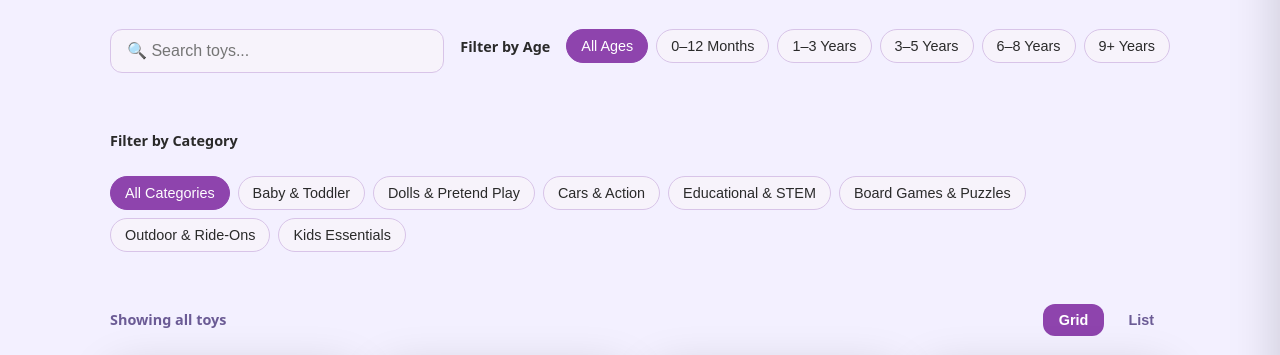
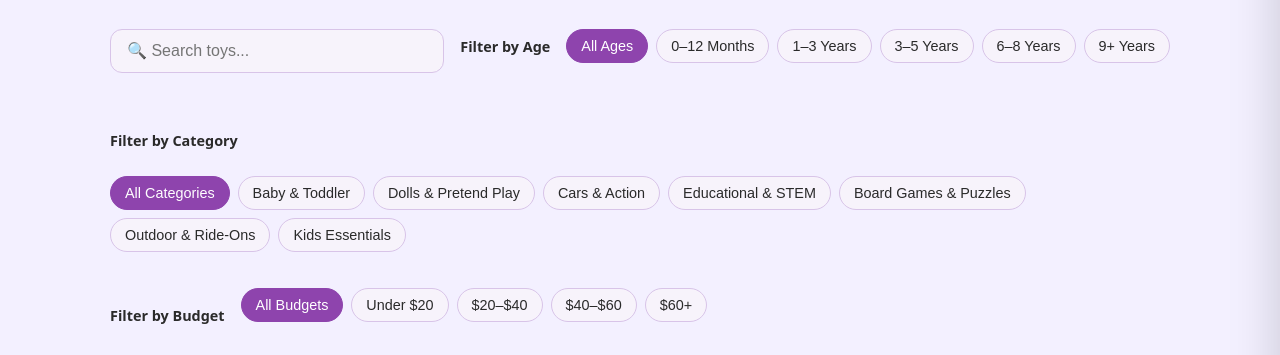
Before and after one commit to FaruChkovski/0x-Vaults, a plain HTML site: page 02_PROJECTS/elonas-toys-website/catalog.html in a window 1280 px wide. Shown: the part 157-512 px from the top of the page. Drawn offline with Linux system fonts and the light colour scheme.

Commit message:
feat: add budget filter to catalog (Under 0, 0-0, 0-0, 0+)

```diff
--- a/02_PROJECTS/elonas-toys-website/app.js
+++ b/02_PROJECTS/elonas-toys-website/app.js
@@ -28,8 +28,15 @@ let state = {
   filters: {
     age: 'all',
     category: 'all',
-    keyword: ''
+    keyword: '',
+    budget: 'all'
   },
+  budgetRanges: [
+    { label: 'Under $20', min: null, max: 20 },
+    { label: '$20–$40', min: 20, max: 40 },
+    { label: '$40–$60', min: 40, max: 60 },
+    { label: '$60+', min: 60, max: null }
+  ],
   viewMode: 'grid', // 'grid' or 'list',
   whatsapp: '+96178702712',
   store: null
@@ -191,7 +198,7 @@ function applyLang() {
       'section.socials': 'تابعونا', 'section.feedback': 'آراء العملاء',
       'section.location': 'قم بزيارتنا', 'footer.rights': '© 2026 ألعابilonا — خلدة، لبنان',
       'cart.title': 'عربة التسوق', 'cart.empty': 'عربتك في انتظارك 🧸', 'cart.checkout': 'الدفع عبر واتساب',
-      'filter.age': 'تصفية حسب العمر', 'filter.category': 'تصفية حسب القسم',
+      'filter.age': 'تصفية حسب العمر', 'filter.category': 'تصفية حسب القسم', 'filter.budget': 'تصفية حسب الميزانية',
       'view.grid': 'عرض شبكي', 'view.list': 'عرض قائمة',
       'copy.success': 'تم نسخ الرقم!', 'toast.added': 'أضيف إلى السلة 🧸'
     }
@@ -231,6 +238,28 @@ function renderFilters() {
     btn.textContent = cat;
     catContainer.appendChild(btn);
   });
+  // Budget chips
+  const budgetContainer = document.getElementById('budgetFilterContainer');
+  if (budgetContainer) {
+    budgetContainer.innerHTML = '<button class="chip active" data-filter="budget" data-value="all">' + (state.lang === 'ar' ? 'جميع الميزانيات' : 'All Budgets') + '</button>';
+    (state.budgetRanges || []).forEach(range => {
+      const btn = document.createElement('button');
+      btn.className = 'chip';
+      btn.dataset.filter = 'budget';
+      btn.dataset.value = range.label;
+      btn.textContent = range.label;
+      budgetContainer.appendChild(btn);
+    });
+    budgetContainer.addEventListener('click', (e) => {
+      if (e.target.classList.contains('chip')) {
+        const val = e.target.dataset.value;
+        state.filters.budget = val;
+        budgetContainer.querySelectorAll('.chip').forEach(c => c.classList.remove('active'));
+        e.target.classList.add('active');
+        renderProducts();
+      }
+    });
+  }
 
   // Chip click handlers
   ageContainer.addEventListener('click', (e) => {
@@ -263,7 +292,15 @@ window.renderProducts = function renderProducts() {
     const kwMatch = state.filters.keyword === '' ||
       p.name.toLowerCase().includes(state.filters.keyword) ||
       (p.nameAr && p.nameAr.toLowerCase().includes(state.filters.keyword));
-    return ageMatch && catMatch && kwMatch;
+    let budgetMatch = true;
+    if (state.filters.budget !== 'all') {
+      const range = state.budgetRanges.find(r => r.label === state.filters.budget);
+      if (range) {
+        if (range.min !== null && p.price < range.min) budgetMatch = false;
+        if (range.max !== null && p.price > range.max) budgetMatch = false;
+      }
+    }
+    return ageMatch && catMatch && kwMatch && budgetMatch;
   });
 
   if (state.viewMode === 'grid') {
--- a/02_PROJECTS/elonas-toys-website/catalog.html
+++ b/02_PROJECTS/elonas-toys-website/catalog.html
@@ -52,6 +52,8 @@
     <div class="filter-chips" id="ageFilterContainer" style="display:flex; gap:8px; flex-wrap:wrap;"></div>
     <div style="font-weight:600; margin-top:16px; margin-bottom:8px; font-size:0.9rem;" data-i18n="filter.category">Filter by Category</div>
     <div class="filter-chips" id="categoryFilterContainer" style="display:flex; gap:8px; flex-wrap:wrap;"></div>
+    <div style="font-weight:600; margin-top:16px; margin-bottom:8px; font-size:0.9rem;" data-i18n="filter.budget">Filter by Budget</div>
+    <div class="filter-chips" id="budgetFilterContainer" style="display:flex; gap:8px; flex-wrap:wrap;"></div>
   </div>
 
   <div style="display:flex; justify-content:space-between; align-items:center; margin-bottom:20px; flex-wrap:wrap; gap:12px;">
@@ -79,6 +81,8 @@
     <div class="filter-chips" id="ageFilterContainer"></div>
     <div style="font-weight:600; margin-top:16px; margin-bottom:12px;" data-i18n="filter.category">Filter by Category</div>
     <div class="filter-chips" id="categoryFilterContainer"></div>
+    <div style="font-weight:600; margin-top:16px; margin-bottom:12px;" data-i18n="filter.budget">Filter by Budget</div>
+    <div class="filter-chips" id="budgetFilterContainer"></div>
   </div>
 </div>
 
```
